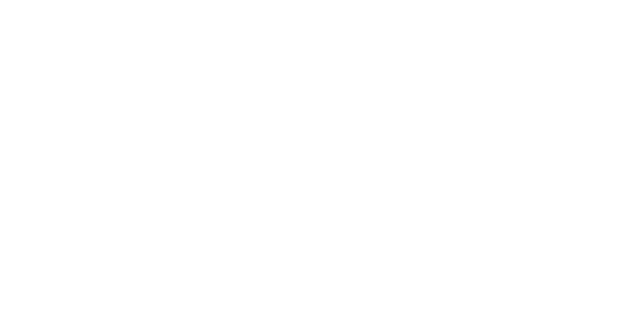
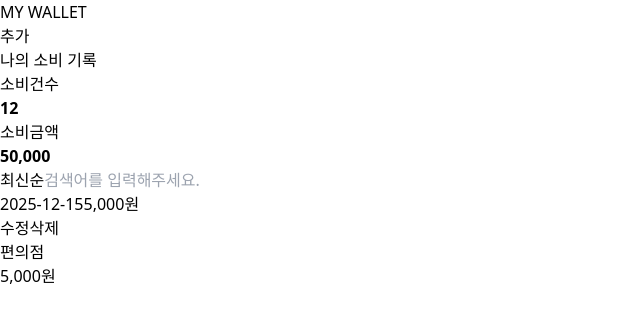
Before and after one commit to iamyuna/accountapp, a React (Vite) app: page / in a window 1280 px wide. Shown: the top 322 px of the page, without its empty margins (0-640 px from the left). Built offline with nearby package versions, Linux system fonts and the light colour scheme.

Commit message:
가계부 기본 레이아웃 초기 구성/zustand store 및 localstorage 연동 초기화

```diff
--- a/src/App.jsx
+++ b/src/App.jsx
@@ -1,10 +1,19 @@
+import { BrowserRouter, Route, Routes } from 'react-router'
+import AccountList from './pages/AccountList'
+import AccountWrite from './pages/AccountWrite'
+import AccountEdit from './pages/AccountEdit'
 import './App.css'
 
 function App() {
 
   return (
-    <>
-    </>
+    <BrowserRouter>
+      <Routes>
+        <Route path="/" element={<AccountList/>}/>
+        <Route path="/write" element={<AccountWrite/>}/>
+        <Route path="/edit" element={<AccountEdit/>}/>
+      </Routes>
+    </BrowserRouter>
   )
 }
 
--- a/src/components/AccountForm.jsx
+++ b/src/components/AccountForm.jsx
@@ -0,0 +1,27 @@
+import { Link } from "react-router";
+
+export default function AccountForm(){
+
+    return(
+        <form>
+            <div>
+                <label>날짜</label>
+                <input type="date" />
+            </div>
+            <div>
+                <label>금액</label>
+                <input type="number" />
+            </div>
+            <div>
+                <label>내용</label>
+                <input type="text" />
+            </div>
+            <div>
+                <label>비고</label>
+                <input type="text" />
+            </div>
+            <button type="submit">저장</button>
+            <Link to="/">취소</Link>
+        </form>
+    );
+}
--- a/src/components/AccountHeader.jsx
+++ b/src/components/AccountHeader.jsx
@@ -0,0 +1,24 @@
+import { Link } from "react-router";
+
+export default function AccountHeader(){
+
+    return(
+        <div>
+            <h1>MY WALLET</h1>
+            <Link to="/write">추가</Link>
+            <div>
+                <h3>나의 소비 기록</h3>
+                <ul>
+                    <li>
+                        <p>소비건수</p>
+                        <strong>12</strong>
+                    </li>
+                    <li>
+                        <p>소비금액</p>
+                        <strong>50,000</strong>
+                    </li>
+                </ul>
+            </div>
+        </div>
+    );
+}
--- a/src/components/AccountItem.jsx
+++ b/src/components/AccountItem.jsx
@@ -0,0 +1,15 @@
+import { Link } from "react-router";
+
+export default function AccountItem(){
+
+    return(
+        <li>
+            <div>
+                <Link to="/edit">수정</Link>
+                <button>삭제</button>
+                <p>편의점</p>
+            </div>
+            <span>5,000원</span>
+        </li>
+    );
+}
--- /dev/null
+++ b/src/components/AccountItems.jsx
@@ -0,0 +1,16 @@
+import AccountItem from "./AccountItem";
+
+export default function AccountItems(){
+
+    return(
+        <div>
+            <div>
+                <span>2025-12-15</span>
+                <span>5,000원</span>
+            </div>
+            <ul>
+                <AccountItem/>
+            </ul>
+        </div>
+    );
+}
--- a/src/components/AccountSearch.jsx
+++ b/src/components/AccountSearch.jsx
@@ -0,0 +1,6 @@
+export default function AccountSearch(){
+
+    return(
+        <input type="text" placeholder="검색어를 입력해주세요."/>
+    );
+}
--- /dev/null
+++ b/src/components/AccountSort.jsx
@@ -0,0 +1,6 @@
+export default function AccountSort(){
+
+    return(
+        <button>최신순</button>
+    );
+}
--- a/src/pages/AccountEdit.jsx
+++ b/src/pages/AccountEdit.jsx
@@ -0,0 +1,11 @@
+import AccountForm from "../components/AccountForm";
+
+export default function AccountEdit(){
+
+    return(
+        <div>
+            <h1>오늘의 소비</h1>
+            <AccountForm/>
+        </div>
+    );
+}
--- a/src/pages/AccountList.jsx
+++ b/src/pages/AccountList.jsx
@@ -0,0 +1,16 @@
+import AccountHeader from "../components/AccountHeader";
+import AccountItems from "../components/AccountItems";
+import AccountSearch from "../components/AccountSearch";
+import AccountSort from "../components/AccountSort";
+
+export default function AccountList(){
+
+    return(
+        <div>
+            <AccountHeader/>
+            <AccountSort/>
+            <AccountSearch/>
+            <AccountItems/>
+        </div>
+    );
+}
--- a/src/pages/AccountWrite.jsx
+++ b/src/pages/AccountWrite.jsx
@@ -0,0 +1,11 @@
+import AccountForm from "../components/AccountForm";
+
+export default function AccountWrite(){
+
+    return(
+        <div>
+            <h1>오늘의 소비</h1>
+            <AccountForm/>
+        </div>
+    );
+}
```
Also changed, not shown: src/store/useAccountStore.js (+10 -0 lines), src/utils/storage.js (+16 -0 lines), 1 other file (tests, documents, lock files or other folders).
